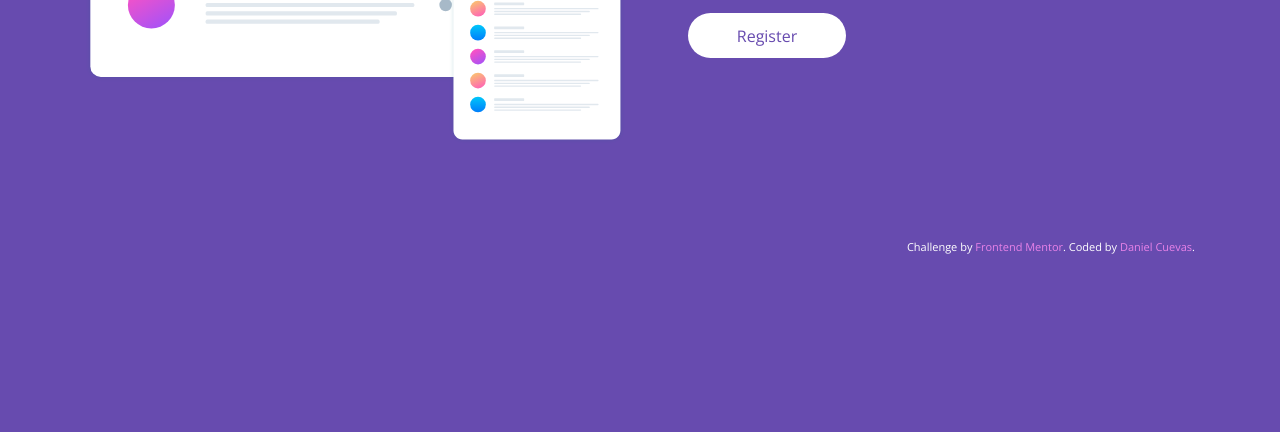
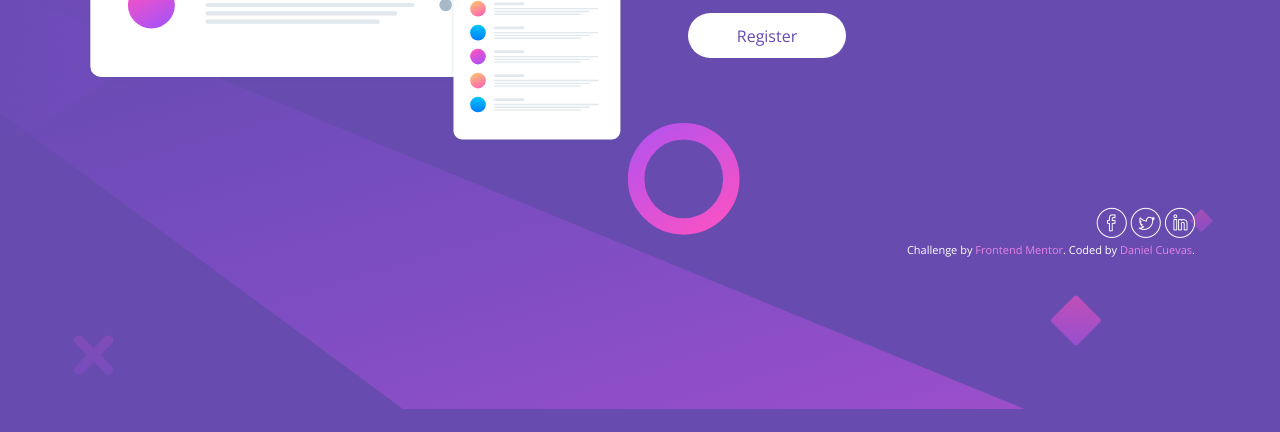
Before and after one commit to dcuevasdev/huddle-landing-page, a plain HTML site: page index.html in a window 1280 px wide. Shown: the part 368-800 px from the top of the page. Drawn offline with nearby package versions, Linux system fonts and the light colour scheme; the site is published under a folder, as on GitHub Pages, so addresses that start at the root find nothing; files whose address does not match are found by name.

Commit message:
Corregir bugs

```diff
--- a/index.html
+++ b/index.html
@@ -64,9 +64,9 @@
       <div class="container text-center text-md-right">
         <div class="row">
           <div class="col-8 offset-2 col-md-12 offset-md-0">
-            <a href="" class="icon-facebook icon"></a>
-            <a href="" class="icon-twitter icon"></a>
-            <a href="" class="icon-linkedin icon"></a>
+            <a href="#" class="icon-facebook icon"></a>
+            <a href="#" class="icon-twitter icon"></a>
+            <a href="#" class="icon-linkedin icon"></a>
           </div>
           <div class="col-12">
             <p class="attribution">
@@ -75,7 +75,8 @@
                 href="https://www.frontendmentor.io?ref=challenge"
                 target="_blank"
                 >Frontend Mentor</a
-              >. Coded by <a href="#">Daniel Cuevas</a>.
+              >. Coded by
+              <a href="https://twitter.com/dcuevasr24">Daniel Cuevas</a>.
             </p>
           </div>
         </div>
--- a/style.css
+++ b/style.css
@@ -5,11 +5,11 @@
 
 @font-face {
   font-family: "icomoon";
-  src: url("../fonts/icomoon.eot?txpsj6");
-  src: url("../fonts/icomoon.eot?txpsj6#iefix") format("embedded-opentype"),
-    url("../fonts/icomoon.ttf?txpsj6") format("truetype"),
-    url("../fonts/icomoon.woff?txpsj6") format("woff"),
-    url("../fonts/icomoon.svg?txpsj6#icomoon") format("svg");
+  src: url("fonts/icomoon.eot?txpsj6");
+  src: url("fonts/icomoon.eot?txpsj6#iefix") format("embedded-opentype"),
+    url("fonts/icomoon.ttf?txpsj6") format("truetype"),
+    url("fonts/icomoon.woff?txpsj6") format("woff"),
+    url("fonts/icomoon.svg?txpsj6#icomoon") format("svg");
   font-weight: normal;
   font-style: normal;
   font-display: block;
@@ -51,7 +51,7 @@
 }
 
 body {
-  background-image: url(/images/bg-mobile.svg);
+  background-image: url(images/bg-mobile.svg);
   background-repeat: no-repeat;
   background-position: top 0;
   background-size: contain;
@@ -108,7 +108,7 @@ body {
 
 @media (min-width: 768px) {
   body {
-    background-image: url(/images/bg-desktop.svg);
+    background-image: url(images/bg-desktop.svg);
     background-repeat: no-repeat;
     background-position: top 0;
     background-size: cover;
```
